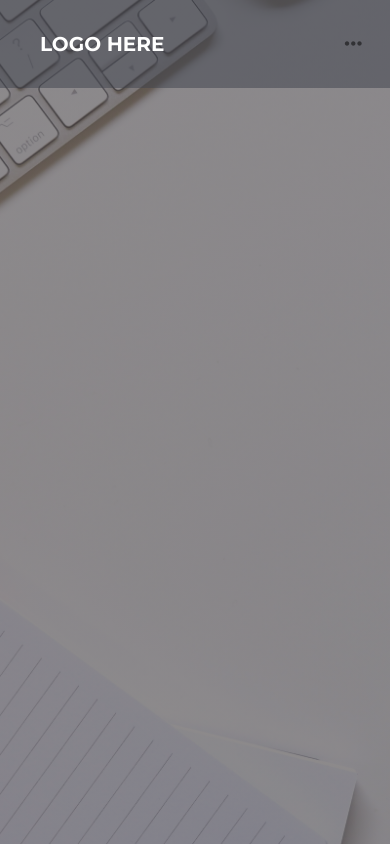
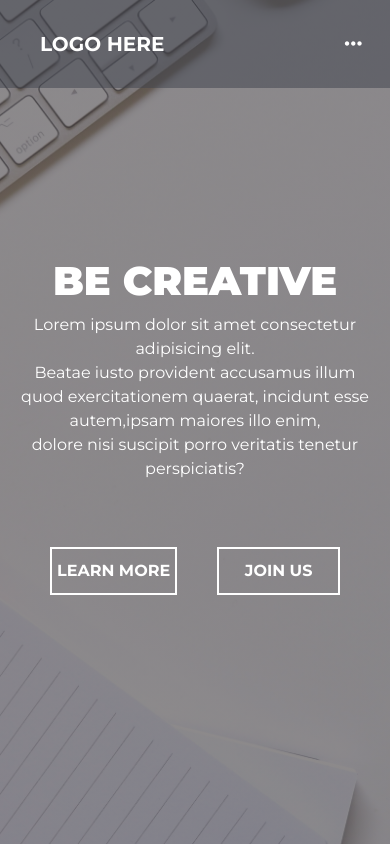
Before and after one commit to nelson2411/integrify-HTML-CSS-Basis, a plain HTML site: page index.html in a window 390 px wide. Drawn offline with nearby package versions, Linux system fonts and the light colour scheme.

Commit message:
Header Section - completed

```diff
--- a/index.html
+++ b/index.html
@@ -25,6 +25,17 @@
                 </div>
             </div>
         </nav>
+        <div class="container header-text">
+        <h1 class="text-center ">BE CREATIVE</h1>
+        <P class="text-center ">Lorem ipsum dolor sit amet consectetur adipisicing elit.</br> Beatae iusto provident accusamus
+            illum quod exercitationem quaerat, incidunt esse autem,ipsam maiores illo enim,</br> dolore nisi suscipit porro veritatis tenetur perspiciatis?
+        </P>
+        <div class="container d-flex justify-content-center">
+            <button class="btn button rounded-0">LEARN MORE</button>
+            <button class="btn button rounded-0">JOIN US</button>
+
+        </div>
+        </div>
     </header>
 
 
--- a/styles.css
+++ b/styles.css
@@ -17,6 +17,15 @@ header{
     background-color: ;
 }
 
+.header-text{
+    margin-top: 30vh;
+    color: white;
+}
+
+.header-text h1{
+    font-weight: 900;
+}
+
 
 /* Nav Bar */
 
@@ -32,3 +41,47 @@ header{
 .navbar-light .navbar-toggler{
     border: none;
 }
+
+/* Buttons */
+
+.button{
+  background-color: transparent;
+  border: solid 2px white;
+  color: white;
+  font-weight: 700 ;
+  width: 250px;
+  padding: 10px 5px;
+  margin: 50px 20px;
+  text-decoration: none;
+
+}
+
+.button:hover{
+    background-color: white;
+    color: black;
+}
+
+.button a{
+    color: white;
+}
+
+
+
+/* Mobile settings */
+
+@media only screen and (max-width: 600px) {
+    header{
+        height: 100vh;
+    }
+
+    .header-text{
+        margin-top: 20vh;
+        color: white;
+    }
+
+    .fa, .far, .fas{
+        color: white;
+    }
+
+
+}
```
